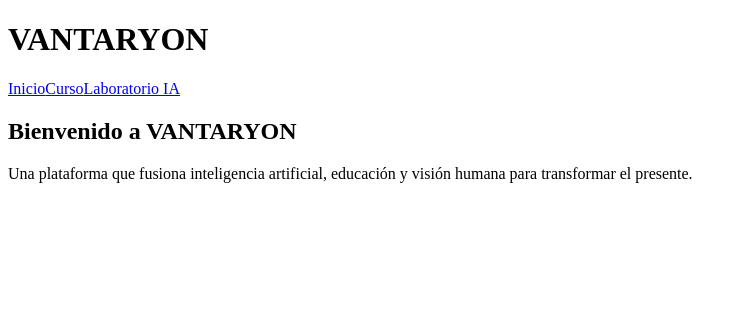
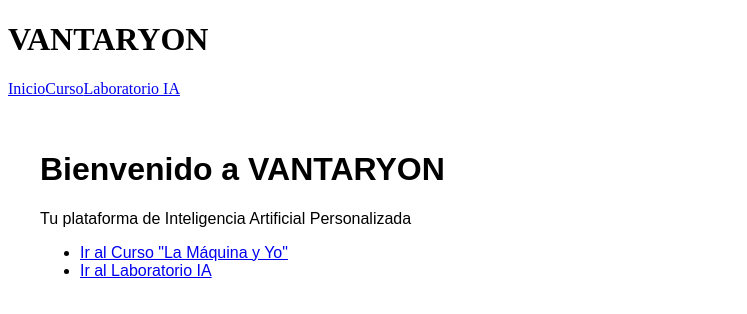
Before and after one commit to Amauris29/vantaryon-platform, a Next.js app: page / in a window 1280 px wide. Shown: the top 314 px of the page, without its empty margins (0-747 px from the left). Built offline with nearby package versions, Linux system fonts and the light colour scheme.

Commit message:
Actualizar plataforma con curso y laboratorio

```diff
--- a/app/curso/page.tsx
+++ b/app/curso/page.tsx
@@ -1,7 +1,7 @@
 export default function Curso() {
   return (
     <section className="text-center mt-20">
-      <h2 className="text-3xl font-bold mb-4">Curso \"La Máquina y Yo\"</h2>
+      <h2 className="text-3xl font-bold mb-4">Curso "La Máquina y Yo"</h2>
       <p className="text-gray-300 max-w-xl mx-auto">
         Aprende inteligencia artificial desde cero con un enfoque práctico, humano y transformador.
       </p>
--- a/app/laboratorio/page.tsx
+++ b/app/laboratorio/page.tsx
@@ -3,7 +3,7 @@ export default function Laboratorio() {
     <section className="text-center mt-20">
       <h2 className="text-3xl font-bold mb-4">Laboratorio IA</h2>
       <p className="text-gray-300 max-w-xl mx-auto">
-        Explora, experimenta y mejora tus ideas con inteligencia artificial en un entorno controlado.
+        Un espacio exclusivo de experimentación, mejora continua e innovación con inteligencia artificial.
       </p>
     </section>
   );
--- a/app/page.tsx
+++ b/app/page.tsx
@@ -1,11 +1,12 @@
-// app/page.tsx
 export default function Home() {
   return (
-    <section className="text-center mt-20">
-      <h2 className="text-4xl font-bold mb-4">Bienvenido a VANTARYON</h2>
-      <p className="text-gray-300 max-w-xl mx-auto">
-        Una plataforma que fusiona inteligencia artificial, educación y visión humana para transformar el presente.
-      </p>
-    </section>
+    <main style={{ padding: '2rem', fontFamily: 'Arial' }}>
+      <h1>Bienvenido a VANTARYON</h1>
+      <p>Tu plataforma de Inteligencia Artificial Personalizada</p>
+      <ul>
+        <li><a href="/curso">Ir al Curso "La Máquina y Yo"</a></li>
+        <li><a href="/laboratorio">Ir al Laboratorio IA</a></li>
+      </ul>
+    </main>
   );
 }
```
